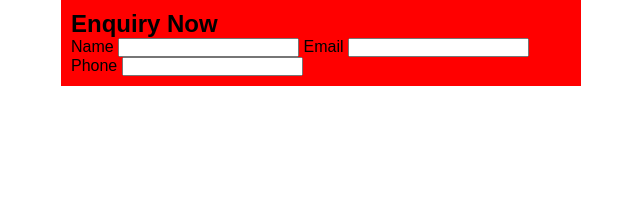
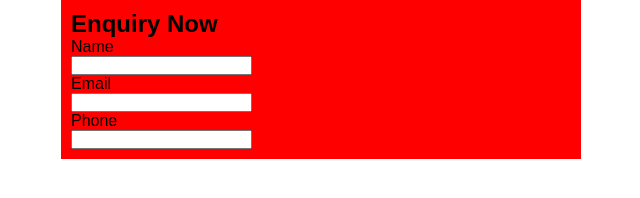
Before and after one commit to NoorFatima-developer/Local-Storage-Form-in-JS, a plain HTML site: page index.html in a window 1280 px wide. Shown: the whole page, without its empty margins (319-959 px from the left). Drawn offline with Linux system fonts and the light colour scheme.

Commit message:
code is added

```diff
--- a/index.html
+++ b/index.html
@@ -18,6 +18,12 @@
             padding: 10px;
             background-color: red;
         }
+
+        form label {
+            display: block;
+            font-size: 16px;
+        }
+
     </style>
 </head>
 <body>
```
